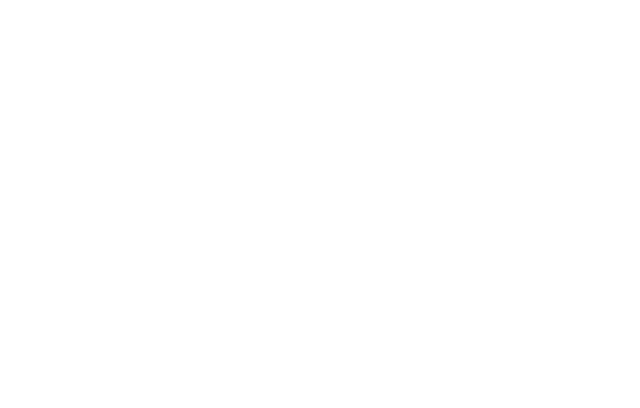
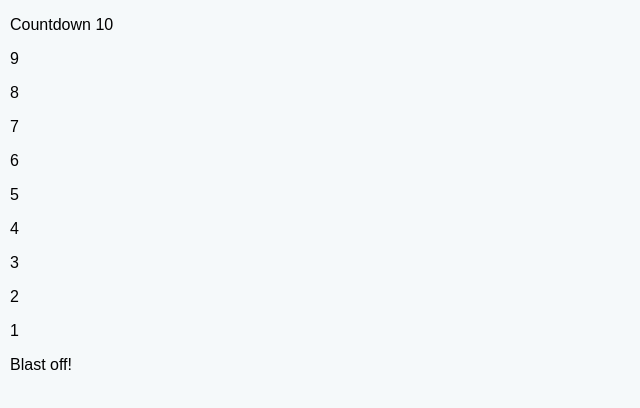
Before and after one commit to BelowNeutral/MDN---Looping-Code-Active-Learning-, a plain HTML site: page launch-countdown/index.html in a window 1280 px wide. Shown: the whole page, without its empty margins (0-640 px from the left). Drawn offline with Linux system fonts and the light colour scheme.

Commit message:
completed launch countdown exercise

```diff
--- a/launch-countdown/index.html
+++ b/launch-countdown/index.html
@@ -3,9 +3,11 @@
 <head>
     <meta charset="UTF-8">
     <meta name="viewport" content="width=device-width, initial-scale=1.0">
+    <link rel="stylesheet" href="style.css">
     <title>MDN - Looping Code | Active Learning</title>
 </head>
 <body>
-    <script src="/launch-countdown/script.js"></script>
+    <div class="output"></div>
+    <script src="script.js"></script>
 </body>
 </html>
--- a/launch-countdown/script.js
+++ b/launch-countdown/script.js
@@ -0,0 +1,140 @@
+// SOLUTION CODE BELOW
+
+// let output = document.querySelector('.output');
+// output.innerHTML = '';
+
+// let i = 10;
+
+// while (i >= 0) {
+//     const para = document.createElement('p');
+//     if (i === 10) {
+//         para.textContent = `Countdown ${i}`;
+//     } else if (i === 0) {
+//         para.textContent = 'Blast off!';
+//     } else {
+//         para.textContent = i;
+//     }
+
+//     output.appendChild(para);
+
+//     i--;
+// }
+
+// SOLUTION CODE ABOVE
+
+
+
+
+
+// MY CODE BELOW
+
+// let output = document.querySelector('.output');
+// output.innerHTML = '';
+
+// let i = 10;
+
+// while (i >= 0) {
+//     const para = document.createElement('p');
+//     if (i === 10) {
+//         para.textContent = `Countdown ${i}`;
+//     } else if (i < 10) {
+//         para.textContent = `${i}`;
+//     } else {
+//         para.textContent = `Blast off!`; // there should've been an additional else if (i === 0)
+//     }
+//     output.appendChild(para);
+//     i--;
+// }
+
+// MY CODE ABOVE
+
+
+
+
+
+
+
+
+
+
+
+// MY CODE BELOW (ATTEMPT #2)
+
+// let output = document.querySelector('.output');
+// output.innerHTML = '';
+
+// let i = 10;
+
+// while (i >= 0) {
+//     const para = document.createElement('p');
+//     if (i === 10) {
+//         para.textContent = `Countdown ${i}`;
+//     } else if (i === 0) {
+//         para.textContent = `Blast off!`;
+//     } else {
+//         para.textContent = `${i}`;
+//     }
+//     output.appendChild(para);
+//     i--;
+// }
+
+// MY CODE ABOVE (ATTEMPT #2)
+
+
+
+
+
+
+
+
+
+// MY CODE BELOW (ATTEMPT #3)
+
+// let output = document.querySelector('.output');
+// output.innerHTML = '';
+
+// let i = 10;
+
+// while (i >= 0) {
+//     const para = document.createElement('p');
+//     if (i === 10) {
+//         para.textContent = `Countdown ${i}`;
+//     } else if (i === 0) {
+//         para.textContent = `Blast off!`;
+//     } else {
+//         para.textContent = i;
+//     }
+//     output.appendChild(para);
+//     i--;
+// }
+
+// MY CODE ABOVE (ATTEMPT #3)
+
+
+
+
+
+
+
+
+// MY CODE BELOW (ATTEMPT #4)
+
+let output = document.querySelector('.output');
+output.innerHTML = '';
+
+let i = 10;
+
+while (i >= 0) {
+    const para = document.createElement('p');
+    if (i === 10) {
+        para.textContent = `Countdown ${i}`;
+    } else if (i === 0) {
+        para.textContent = `Blast off!`;
+    } else {
+        para.textContent = i;
+    }
+    output.appendChild(para);
+    i--;
+}
+
+// MY CODE ABOVE (ATTEMPT #4)
--- /dev/null
+++ b/launch-countdown/style.css
@@ -0,0 +1,8 @@
+html {
+    font-family: sans-serif;
+}
+
+body {
+    margin: 10px;
+    background: #f5f9fa;
+}
```
